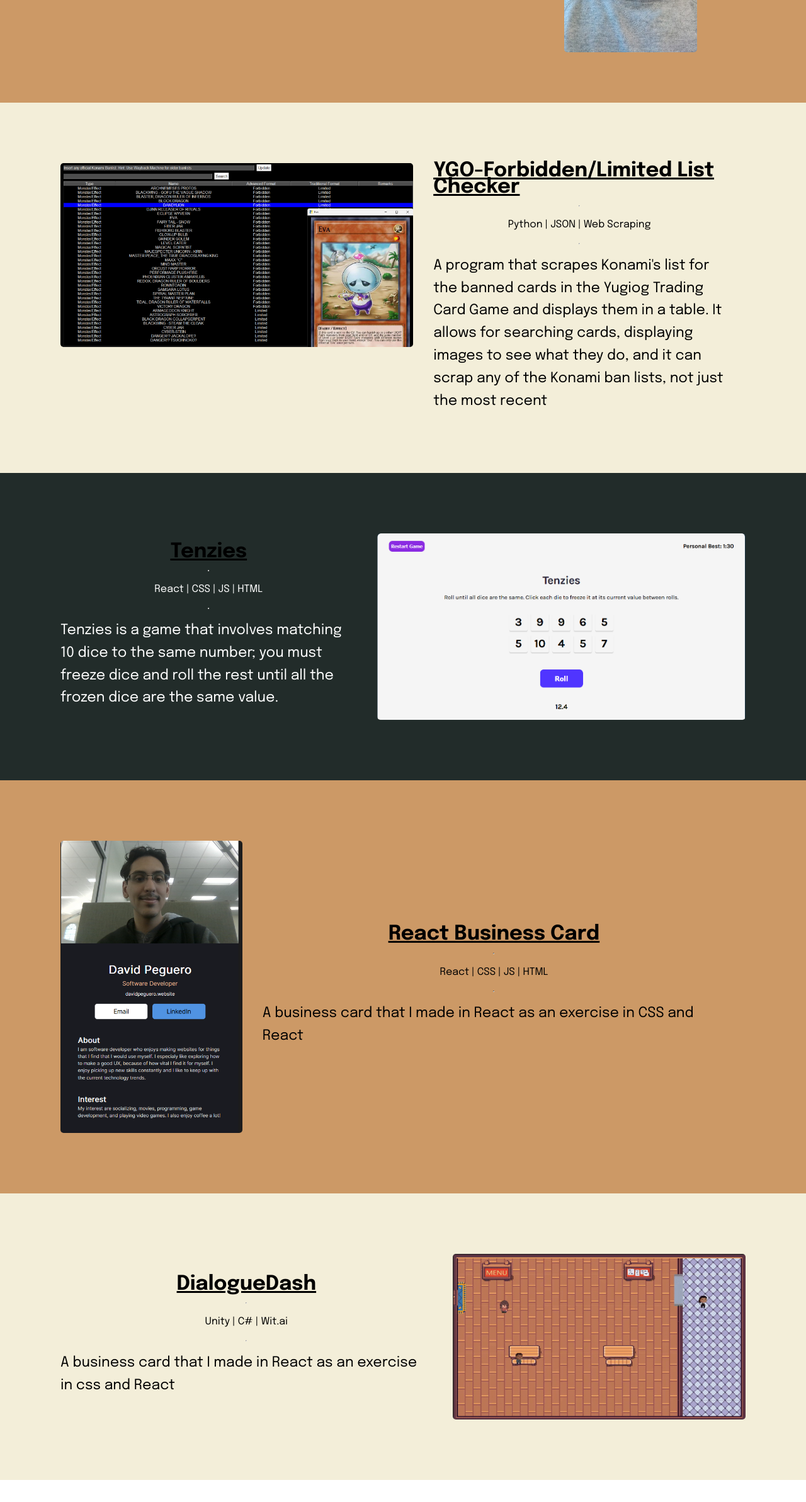
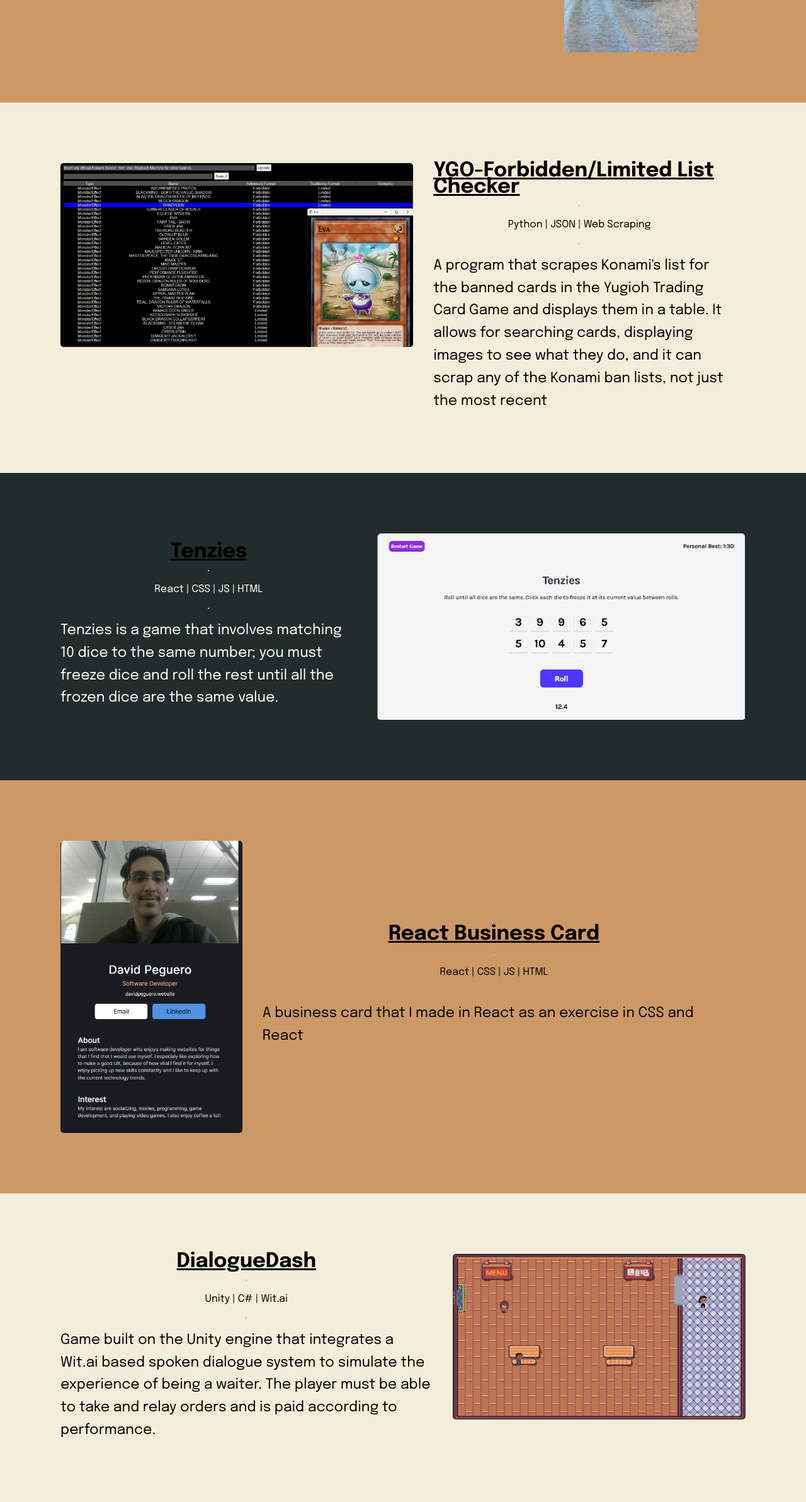
Before and after one commit to DavidPeguero/Portfolio, a React (Vite) app in the folder portfolio_page/: page / in a window 1280 px wide. Shown: the part 524-2909 px from the top of the page at 63% size. Before the commit the page ends 2874 px from the top, so only its background shows below. Built offline with nearby package versions, Linux system fonts and the light colour scheme.

Commit message:
Changed and fixed some descriptions

```diff
--- a/portfolio_page/src/pages/Home.jsx
+++ b/portfolio_page/src/pages/Home.jsx
@@ -73,7 +73,7 @@ export default function Home(){
                     link="https://github.com/DavidPeguero/Yugioh-BanListChangeScraper/releases/tag/1.0.0"
                     title="YGO-Forbidden/Limited List Checker"
                     tools="Python | JSON | Web Scraping"
-                    description="A program that scrapes Konami's list for the banned cards in the Yugiog Trading Card Game
+                    description="A program that scrapes Konami's list for the banned cards in the Yugioh Trading Card Game
                     and displays them in a table. It allows for searching cards, displaying images to see what they do, and it can scrap
                     any of the Konami ban lists, not just the most recent "
                     imgFirst={true}
@@ -96,7 +96,7 @@ export default function Home(){
             <div className="container bg-brown" ref={project2}>
                 <ProjectCard
                 bgColor=""
-                link="https://davidpegueroinfo.netlify.app/"
+                link="https://davidpeguero.com/"
                 title="React Business Card"
                 tools="React | CSS | JS | HTML"
                 description="A business card that I made in React as an exercise in CSS and React"
@@ -111,7 +111,9 @@ export default function Home(){
                     link="https://github.com/CWolfe1320/dialoguedash"
                     title="DialogueDash"
                     tools="Unity | C# | Wit.ai"
-                    description="A business card that I made in React as an exercise in css and React"
+                    description="Game built on the Unity engine that integrates a Wit.ai based spoken dialogue
+                                system to simulate the experience of being a waiter. The player must be able to take
+                                and relay orders and is paid according to performance. "
                     imgFirst={false}
                     img={ddImg}
                     reverse={false}
```
